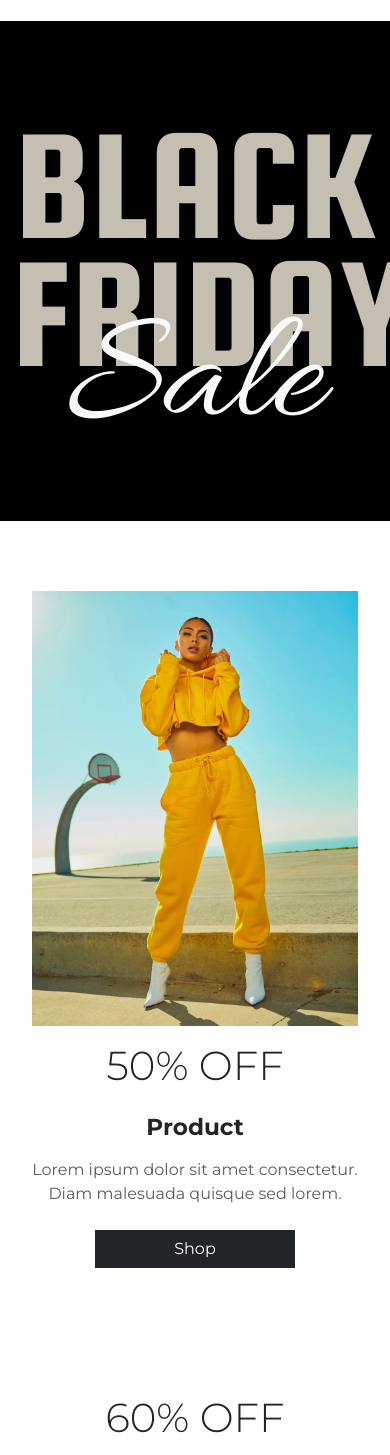
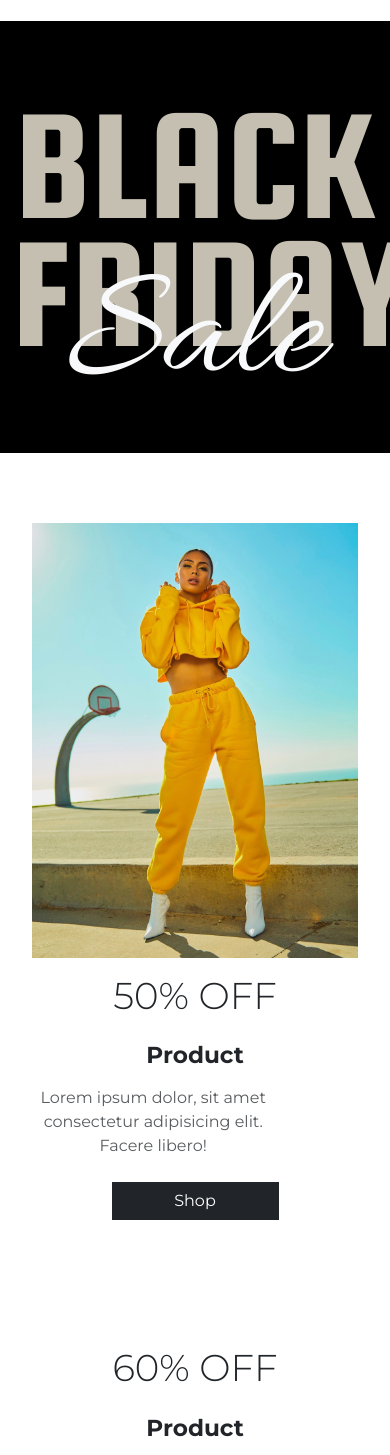
Before and after one commit to irimaya/391-black-friday, a plain HTML site: page index.html in a window 390 px wide. Shown: the part 115-1570 px from the top of the page. Drawn offline with nearby package versions, Linux system fonts and the light colour scheme.

Commit message:
update styles

```diff
--- a/css/style.css
+++ b/css/style.css
@@ -8,50 +8,52 @@ body {
 	font-family: 'Montserrat', sans-serif;
 }
 
-/* Utility Classes */
+h1 {
+	font-family: 'Squada One', sans-serif;
+}
+
+/* Bootstrap */
+.pt-6 {
+	padding-top: 80px;
+}
+
+.text-primary {
+	color: #c4bfb1 !important;
+}
+
+.display-1 {
+	font-size: 14rem;
+}
+.display-2 {
+	font-family: 'Allura', cursive;
+	font-size: 12rem;
+}
+
+/* Header */
+.py-6 {
+	padding: 70px 0;
+}
+
 .logo {
 	display: block;
 	margin: 0 auto;
 }
 
-.py-6 {
-	padding: 70px 0;
-}
-
-/* Header */
-#header {
-	padding-top: 100px;
-}
-
 #header h1 {
-	font-family: 'Squada One', sans-serif;
-	color: #c4bfb1 !important;
-	font-size: 14rem;
 	line-height: 0.8em;
 }
 
 #header p {
-	font-family: 'Allura', cursive;
-	font-size: 12rem;
 	margin-top: -120px;
-}
-
-/* Offers */
-#offers a {
-	width: 200px;
 }
 
 /* Mobile */
 @media (max-width: 768px) {
-	#header h1 {
+	.display-1,
+	.display-2 {
 		font-size: 10rem;
 	}
 
-	#header p {
-		font-size: 10rem;
-	}
-
-	/* Offers */
 	#offers img {
 		padding: 0 20px !important;
 	}
@@ -61,10 +63,6 @@ body {
 		text-align: center;
 	}
 
-	#offers .text-muted {
-		width: 100% !important;
-	}
-
 	#offers a {
 		margin: 0 auto;
 	}
--- a/index.html
+++ b/index.html
@@ -4,32 +4,29 @@
 		<meta charset="UTF-8" />
 		<meta name="viewport" content="width=device-width, initial-scale=1.0" />
 		<link
-			href="https://cdn.jsdelivr.net/npm/bootstrap@5.3.1/dist/css/bootstrap.min.css"
+			href="https://cdn.jsdelivr.net/npm/bootstrap@5.3.2/dist/css/bootstrap.min.css"
 			rel="stylesheet"
-			integrity="sha384-4bw+/aepP/YC94hEpVNVgiZdgIC5+VKNBQNGCHeKRQN+PtmoHDEXuppvnDJzQIu9"
+			integrity="sha384-T3c6CoIi6uLrA9TneNEoa7RxnatzjcDSCmG1MXxSR1GAsXEV/Dwwykc2MPK8M2HN"
 			crossorigin="anonymous"
 		/>
 		<link rel="stylesheet" href="/css/style.css" />
-		<title>Black Fiday | Welcome</title>
+		<title>Black Friday | Welcome</title>
 	</head>
 	<body>
 		<!-- Navigation -->
-		<div class="navbar navbar-expand-lg p-4">
+		<nav class="navbar navbar-expand-lg p-4">
 			<div class="container">
 				<img src="/images/logo.png" alt="" class="logo" />
 			</div>
-		</div>
+		</nav>
 
 		<!-- Header -->
-		<header id="header" class="bg-black">
+		<header id="header" class="bg-black pt-6">
 			<div class="container">
 				<div class="row">
 					<div class="col-md-12">
-						<h1 class="text-uppercase text-center">
-							Black <br />
-							Friday
-						</h1>
-						<p class="text-light text-center">Sale</p>
+						<h1 class="text-uppercase text-center text-primary display-1">Black <br />Friday</h1>
+						<p class="text-light text-center display-2">Sale</p>
 					</div>
 				</div>
 			</div>
@@ -38,49 +35,51 @@
 		<!-- Store -->
 		<section id="offers">
 			<div class="container">
+				<!-- Product 1 -->
 				<div class="row py-6">
 					<div class="col-md-6">
 						<img src="/images/feature-1.jpg" alt="" class="img-fluid pe-5" />
 					</div>
 					<div class="col-md-6">
 						<div class="d-flex flex-column justify-content-center h-100 p-3">
-							<p class="display-2">50% OFF</p>
+							<p class="display-3">50% OFF</p>
 							<h4 class="py-2 fs-3 fw-bold">Product</h4>
 							<p class="text-muted pb-2 w-75">
-								Lorem ipsum dolor sit amet consectetur. Diam malesuada quisque sed lorem.
+								Lorem ipsum dolor, sit amet consectetur adipisicing elit. Facere libero!
 							</p>
-							<a href="#" class="btn btn-dark rounded-0">Shop</a>
+							<a href="#" class="btn btn-dark rounded-0 w-50">Shop</a>
 						</div>
 					</div>
 				</div>
-
+				<!-- Product 2 -->
 				<div class="row py-4">
 					<div class="col-md-6">
 						<div class="d-flex flex-column justify-content-center h-100 p-3">
-							<p class="display-2">60% OFF</p>
+							<p class="display-3">60% OFF</p>
 							<h4 class="py-2 fs-3 fw-bold">Product</h4>
 							<p class="text-muted pb-2 w-75">
-								Lorem ipsum dolor sit amet consectetur. Diam malesuada quisque sed lorem.
+								Lorem ipsum dolor, sit amet consectetur adipisicing elit. Facere libero!
 							</p>
-							<a href="#" class="btn btn-dark rounded-0">Shop</a>
+							<a href="#" class="btn btn-dark rounded-0 w-50">Shop</a>
 						</div>
 					</div>
 					<div class="col-md-6">
 						<img src="/images/feature-2.jpg" alt="" class="img-fluid pe-5" />
 					</div>
 				</div>
+				<!-- Product 3 -->
 				<div class="row py-6">
 					<div class="col-md-6">
 						<img src="/images/feature-3.jpg" alt="" class="img-fluid pe-5" />
 					</div>
 					<div class="col-md-6">
 						<div class="d-flex flex-column justify-content-center h-100 p-3">
-							<p class="display-2">70% OFF</p>
+							<p class="display-3">70% OFF</p>
 							<h4 class="py-2 fs-3 fw-bold">Product</h4>
 							<p class="text-muted pb-2 w-75">
-								Lorem ipsum dolor sit amet consectetur. Diam malesuada quisque sed lorem.
+								Lorem ipsum dolor, sit amet consectetur adipisicing elit. Facere libero!
 							</p>
-							<a href="#" class="btn btn-dark rounded-0">Shop</a>
+							<a href="#" class="btn btn-dark rounded-0 w-50">Shop</a>
 						</div>
 					</div>
 				</div>
@@ -88,18 +87,16 @@
 		</section>
 
 		<!-- Footer -->
-		<footer class="bg-dark p-4 text-center">
-			<div class="container">
-				<a href="https://twitter.com/irimaya?ref_src=twsrc%5Etfw" class="twitter-follow-button" data-show-count="false"
-					>Follow @irimaya</a
-				>
-				<script async src="https://platform.twitter.com/widgets.js" charset="utf-8"></script>
-			</div>
-		</footer>
+		<div class="bg-dark p-4 text-center">
+			<a href="https://twitter.com/irimaya?ref_src=twsrc%5Etfw" class="twitter-follow-button" data-show-count="false"
+				>Follow @irimaya</a
+			>
+			<script async src="https://platform.twitter.com/widgets.js" charset="utf-8"></script>
+		</div>
 
 		<script
-			src="https://cdn.jsdelivr.net/npm/bootstrap@5.3.1/dist/js/bootstrap.bundle.min.js"
-			integrity="sha384-HwwvtgBNo3bZJJLYd8oVXjrBZt8cqVSpeBNS5n7C8IVInixGAoxmnlMuBnhbgrkm"
+			src="https://cdn.jsdelivr.net/npm/bootstrap@5.3.2/dist/js/bootstrap.bundle.min.js"
+			integrity="sha384-C6RzsynM9kWDrMNeT87bh95OGNyZPhcTNXj1NW7RuBCsyN/o0jlpcV8Qyq46cDfL"
 			crossorigin="anonymous"
 		></script>
 	</body>
```
